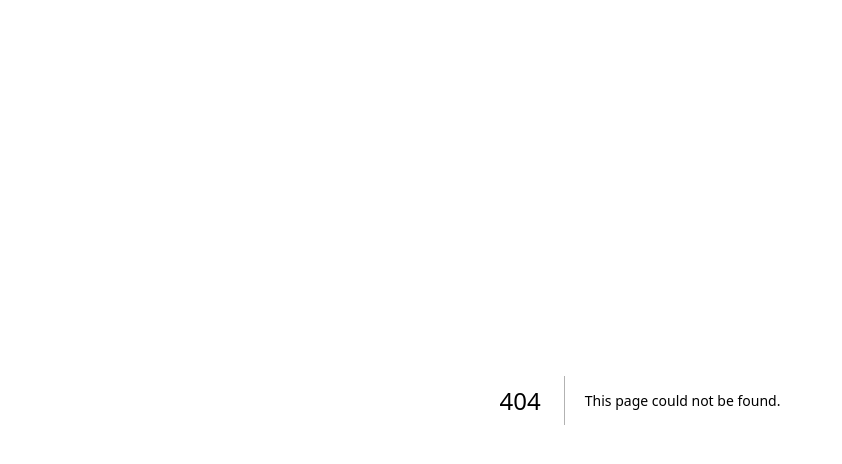
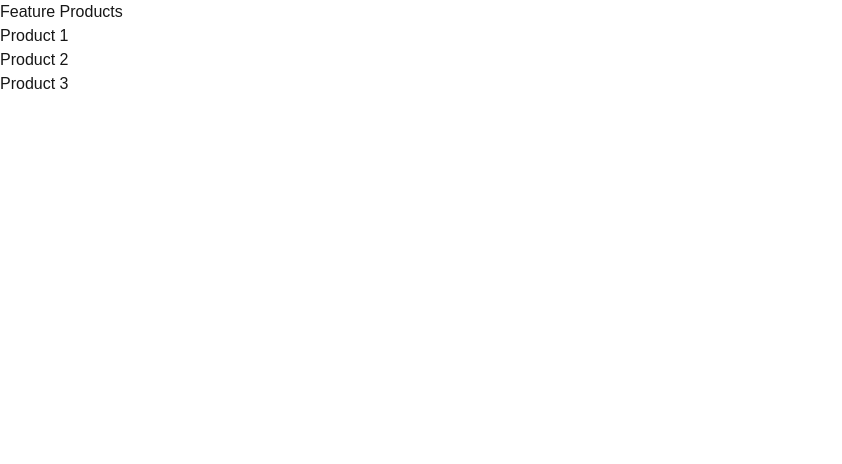
Before and after one commit to MUHAMMADSabbirHossain/codevolution, a Next.js app in the folder nextjs-15-beg-adv/rendering-demo/: page /products in a window 1280 px wide. Before the commit this address had no page. Shown: the top 464 px of the page, without its empty margins (0-842 px from the left). Built offline with nearby package versions, Linux system fonts and the light colour scheme.

Commit message:
complete: Next.js 15 Tutorial - 56 - generateStaticParams.

```diff
--- /dev/null
+++ b/nextjs-15-beg-adv/rendering-demo/src/app/products/[id]/page.tsx
@@ -0,0 +1,20 @@
+// generateStaticParams function runs at build time.
+export async function generateStaticParams() {
+  return [{ id: "1" }, { id: "2" }, { id: "3" }];
+}
+
+export default async function ProductPage({
+  params,
+}: {
+  params: Promise<{ id: string }>;
+}): Promise<React.JSX.Element> {
+  const { id } = await params;
+
+  return (
+    <>
+      <h1>
+        Product {id} Details rendered at {new Date().toLocaleString()}
+      </h1>
+    </>
+  );
+}
--- /dev/null
+++ b/nextjs-15-beg-adv/rendering-demo/src/app/products/page.tsx
@@ -0,0 +1,12 @@
+import Link from "next/link";
+
+export default function ProductsPage(): React.JSX.Element {
+  return (
+    <>
+      <h1>Feature Products</h1>
+      <Link href="/products/1">Product 1</Link>
+      <Link href="/products/2">Product 2</Link>
+      <Link href="/products/3">Product 3</Link>
+    </>
+  );
+}
```
